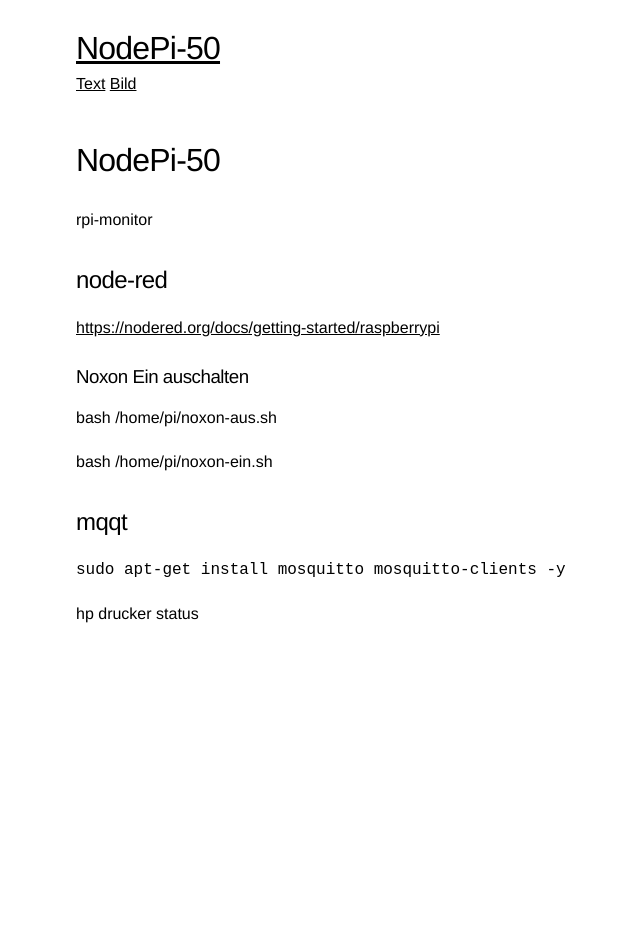
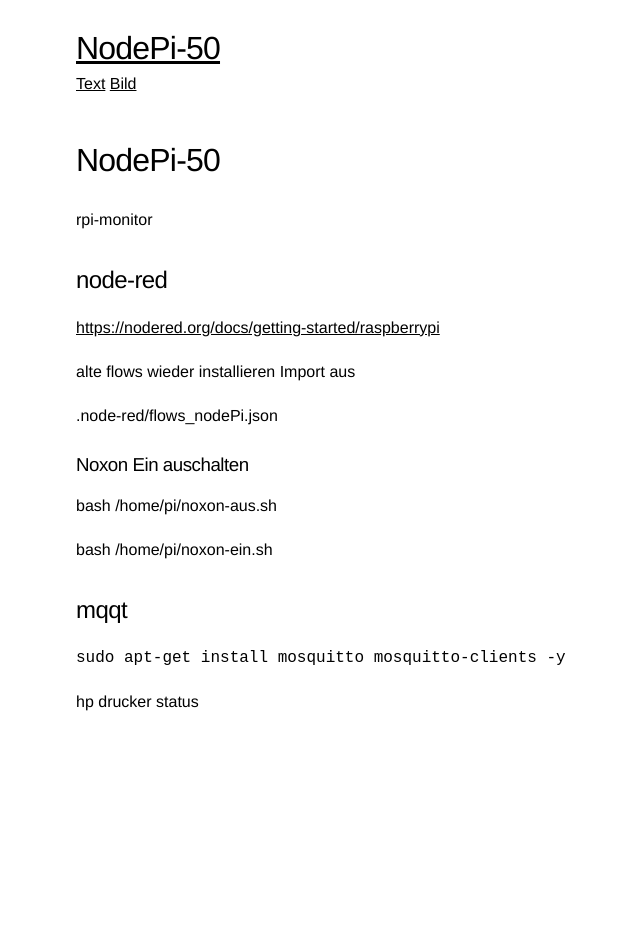
Before and after one commit to Wingertsau/ct.github.io, a Jekyll site: the page built from 50.md, in a window 1280 px wide. Shown: the whole page, without its empty margins (102-742 px from the left). Built offline with Jekyll 4.4.1, drawn with Linux system fonts in a browser that asks for light colours; our own code applies the rules of GitHub Pages for plain Markdown files.

Commit message:
Update 50.md

```diff
--- a/50.md
+++ b/50.md
@@ -5,6 +5,15 @@ rpi-monitor
 ## node-red
 
 <https://nodered.org/docs/getting-started/raspberrypi>
+
+alte flows wieder installieren
+Import aus
+
+.node-red/flows_nodePi.json
+
+
+
+
 
 ### Noxon Ein auschalten
 
```
